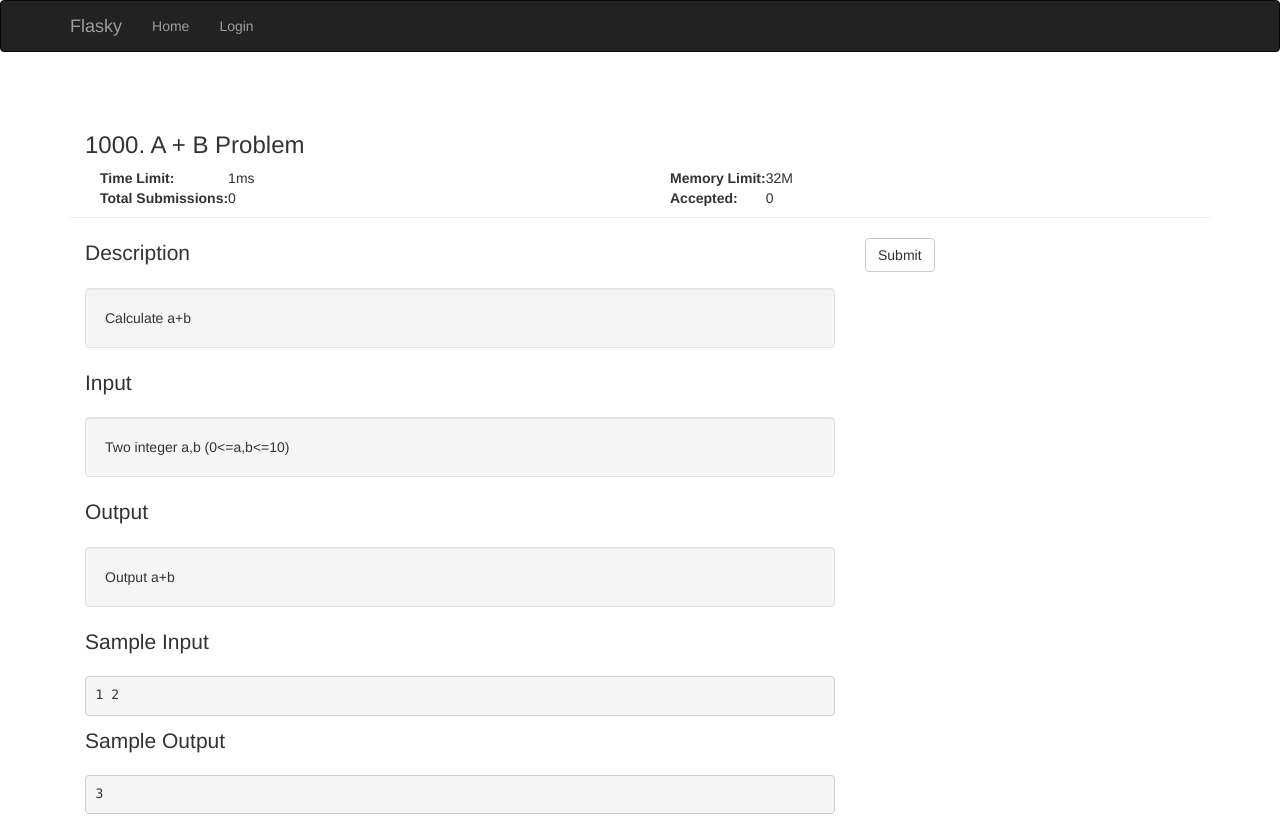
After one commit to hanfei19910905/xiaoxiang-oj, a Flask app: page /prob in a window 1280 px wide. The commit adds this page. Run offline with Flask 2, Linux system fonts and the light colour scheme; some libraries are stand-ins or nearby versions.

Commit message:
update sample FE of problem view

```diff
--- a/app/__init__.py
+++ b/app/__init__.py
@@ -18,3 +18,6 @@ login_manager.login_view = 'auth.login'
 from .main import main as main_blueprint
 app.register_blueprint(main_blueprint)
 login_manager.init_app(app)
+
+from .prob import prob as prob_blueprint
+app.register_blueprint(prob_blueprint)
--- /dev/null
+++ b/app/prob/views.py
@@ -0,0 +1,9 @@
+#!/usr/bin/env python
+# coding=utf-8
+
+from flask import render_template, redirect, request, url_for, flash
+from . import prob
+
+@prob.route('/prob')
+def prob_view():
+    return render_template('prob_view.html')
--- /dev/null
+++ b/app/templates/prob_view.html
@@ -0,0 +1,55 @@
+{% extends "base.html" %}
+{% block page_content %}
+<div class="page-header">
+    <div class="container">
+        <h3>1000. A + B Problem</h3>
+    </div>
+    <div class="container">
+        <div class="col-lg-6">
+            <table>
+                <tr>
+                    <td><strong>Time Limit: </strong></td>
+                    <td>1ms</td>
+                </tr>
+                <tr>
+                    <td><strong>Total Submissions: </strong></td>
+                    <td>0</td>
+                </tr>
+            </table>
+        </div>
+        <div class="col-lg-6">
+            <table>
+                <tr>
+                    <td><strong>Memory Limit: </strong></td>
+                    <td>32M</td>
+                </tr>
+                <tr>
+                    <td><strong>Accepted: </strong></td>
+                    <td>0</td>
+                </tr>
+            </table>
+        </div>
+    </div>
+</div>
+<div class="page-content">
+    <div class="container">
+        <div class="row">
+            <div class="col-sm-8">
+                    <p class="lead">Description</p>
+                    <div class="well">Calculate a+b</div>
+                    <p class="lead">Input</p>
+                    <div class="well">Two integer a,b (0<=a,b<=10)</div>
+                    <p class="lead">Output</p>
+                    <div class="well">Output a+b</div>
+                    <p class="lead">Sample Input</p>
+                    <pre>1 2</pre>
+                    <p class="lead">Sample Output</p>
+                    <pre>3</pre>
+            </div>
+            <div class="col-sm-4">
+                <a class="btn btn-default" href="#">Submit</a>
+            </div>
+        </div>
+    </div>
+</div>
+{% endblock %}
```
Also changed, not shown: app/prob/__init__.py (added, +8 -0 lines), app/templates/login.html (line endings or trailing spaces).
